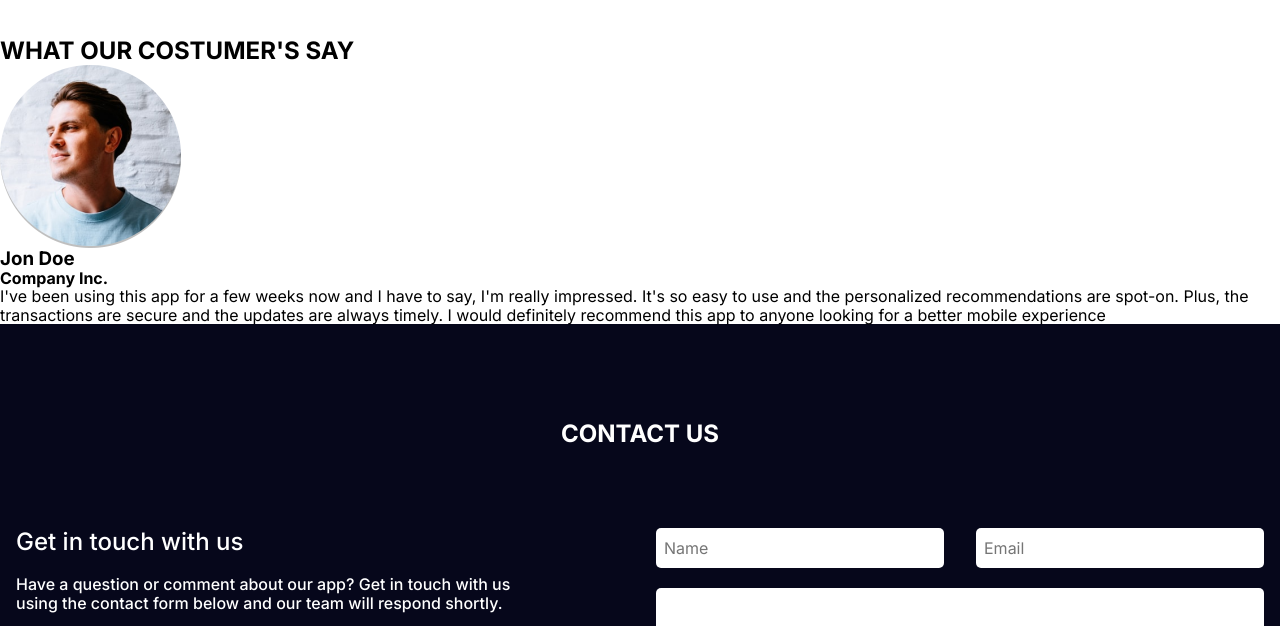
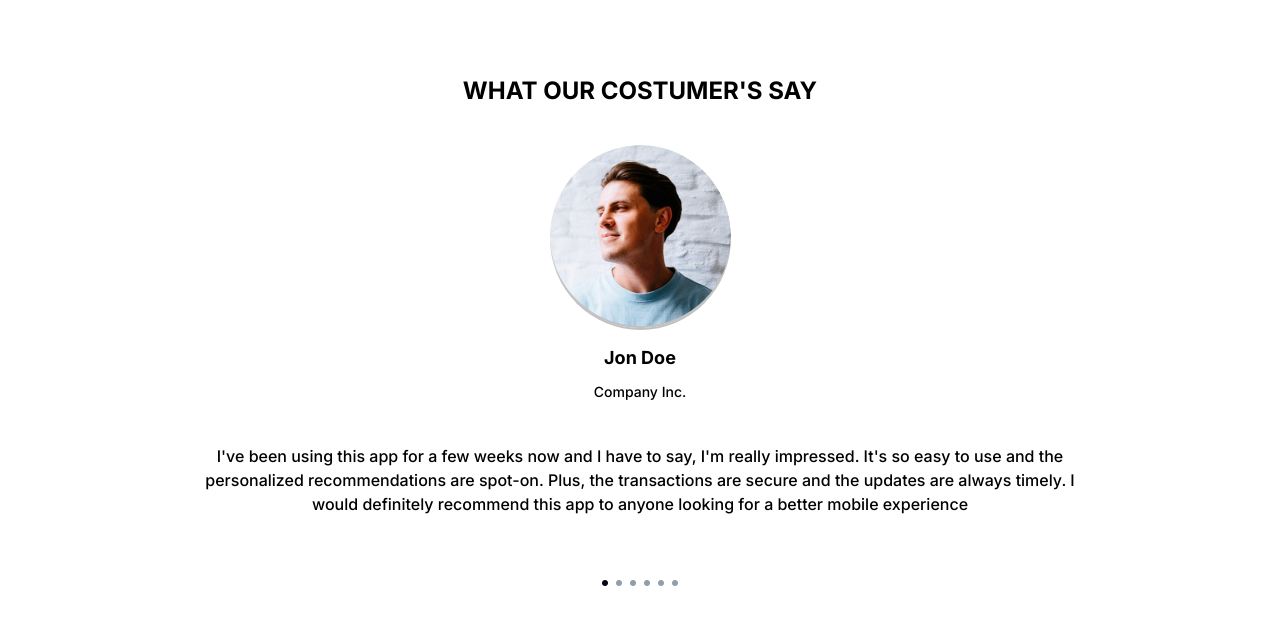
Before and after one commit to HlibNikitin/blended-15_16, a plain HTML site: page index.html in a window 1280 px wide. Shown: the part 2846-3472 px from the top of the page. Drawn offline with nearby package versions, Linux system fonts and the light colour scheme.

Commit message:
our costumers css

```diff
--- a/css/styles.css
+++ b/css/styles.css
@@ -110,6 +110,55 @@ body {
   text-align: center;
   color: #fff;
 }
+
+/* #region What our costumer`s say */
+
+.container-costumers {
+  padding: 40px 0;
+  display: block;
+  text-align: center;
+}
+
+.costumers-title {
+  font-weight: 700;
+  font-size: 24px;
+  margin-bottom: 40px;
+}
+
+.costumers-img {
+  border-radius: 100%;
+  box-shadow: 0 2px 0 0 rgba(0, 0, 0, 0.25);
+  margin: 0 auto;
+}
+
+.costumers-name {
+  font-weight: 700;
+  font-size: 18px;
+  margin-bottom: 12px;
+  margin-top: 20px;
+}
+
+.costumers-prof {
+  font-weight: 500;
+  font-size: 14px;
+  line-height: 1.71;
+  margin-bottom: 40px;
+}
+
+.costumers-text {
+  font-weight: 500;
+  font-size: 16px;
+  line-height: 1.5;
+  max-width: 886px;
+  margin: 0 auto;
+  margin-bottom: 64px;
+}
+
+.costumers-pages {
+  margin: 0 auto;
+}
+
+/* #endregion What our costumer`s say */
 
 /* Hero */
 
--- a/index.html
+++ b/index.html
@@ -1,18 +1,22 @@
 <!DOCTYPE html>
 <html lang="en">
-
   <head>
     <meta charset="UTF-8" />
     <meta name="viewport" content="width=device-width, initial-scale=1.0" />
     <title>MobileApp</title>
-  <link rel="stylesheet" href="https://cdnjs.cloudflare.com/ajax/libs/modern-normalize/2.0.0/modern-normalize.min.css"
+    <link
+      rel="stylesheet"
+      href="https://cdnjs.cloudflare.com/ajax/libs/modern-normalize/2.0.0/modern-normalize.min.css"
       integrity="sha512-4xo8blKMVCiXpTaLzQSLSw3KFOVPWhm/TRtuPVc4WG6kUgjH6J03IBuG7JZPkcWMxJ5huwaBpOpnwYElP/m6wg=="
-    crossorigin="anonymous" referrerpolicy="no-referrer" />
+      crossorigin="anonymous"
+      referrerpolicy="no-referrer"
+    />
     <link rel="preconnect" href="https://fonts.googleapis.com" />
     <link rel="preconnect" href="https://fonts.gstatic.com" crossorigin />
     <link
       href="https://fonts.googleapis.com/css2?family=Inter:ital,opsz,wght@0,14..32,100..900;1,14..32,100..900&family=Montserrat:ital,wght@0,100..900;1,100..900&display=swap"
-    rel="stylesheet" />
+      rel="stylesheet"
+    />
     <link rel="stylesheet" href="./css/styles.css" />
   </head>
 
@@ -50,7 +54,13 @@
             <button type="button" class="hero-button">Download</button>
           </div>
 
-        <img src="./images/mobile.png" alt="Mobile" width="895.13" height="553.46" class="hero-photo" />
+          <img
+            src="./images/mobile.png"
+            alt="Mobile"
+            width="895.13"
+            height="553.46"
+            class="hero-photo"
+          />
         </div>
       </section>
       <!-- #endregion Hero -->
@@ -87,7 +97,12 @@
             </p>
           </li>
         </ul>
-      <img src="./images/key.png" alt="Key Features" width="396" height="601" />
+        <img
+          src="./images/key.png"
+          alt="Key Features"
+          width="396"
+          height="601"
+        />
         <ul>
           <li>
             <h3>Integration with Other Apps:</h3>
@@ -126,7 +141,12 @@
         </p>
         <a href=""></a>
         <a href=""></a>
-      <img src="./images/video.png" alt="watch the video" width="501" height="282" />
+        <img
+          src="./images/video.png"
+          alt="watch the video"
+          width="501"
+          height="282"
+        />
       </section>
 
       <!-- Section Our Team -->
@@ -142,28 +162,52 @@
           </p>
           <ul class="team-list">
             <li class="team-list-item">
-            <img class="our-team-photo" src="./images/david.png" alt="David Patel" width="264" height="260" />
+              <img
+                class="our-team-photo"
+                src="./images/david.png"
+                alt="David Patel"
+                width="264"
+                height="260"
+              />
               <div class="team-container">
                 <h3 class="team-container-title">David Patel</h3>
                 <p class="team-container-text">Managing Director</p>
               </div>
             </li>
             <li class="team-list-item">
-            <img class="our-team-photo" src="./images/rachel.png" alt="Rachel Kim" width="264" height="260" />
+              <img
+                class="our-team-photo"
+                src="./images/rachel.png"
+                alt="Rachel Kim"
+                width="264"
+                height="260"
+              />
               <div class="team-container">
                 <h3 class="team-container-title">Rachel Kim</h3>
                 <p class="team-container-text">Lead Designer</p>
               </div>
             </li>
             <li class="team-list-item">
-            <img class="our-team-photo" src="./images/samantha.png" alt="Samantha Chen" width="264" height="260" />
+              <img
+                class="our-team-photo"
+                src="./images/samantha.png"
+                alt="Samantha Chen"
+                width="264"
+                height="260"
+              />
               <div class="team-container">
                 <h3 class="team-container-title">Samantha Chen</h3>
                 <p class="team-container-text">Lead Developer</p>
               </div>
             </li>
             <li class="team-list-item">
-            <img class="our-team-photo" src="./images/andrew.png" alt="Andrew Nguyen" width="264" height="260" />
+              <img
+                class="our-team-photo"
+                src="./images/andrew.png"
+                alt="Andrew Nguyen"
+                width="264"
+                height="260"
+              />
               <div class="team-container">
                 <h3 class="team-container-title">Andrew Nguyen</h3>
                 <p class="team-container-text">Sr. UI Designer</p>
@@ -173,21 +217,34 @@
         </div>
       </section>
       <!--End of section Our Team -->
-    <!-- What our costumer`s say -->
-    <section>
-      <h2>WHAT OUR COSTUMER'S SAY</h2>
-      <img src="./images/jon.png" alt="Jon Doe" width="181" />
-      <h3>Jon Doe</h3>
-      <h4>Company Inc.</h4>
-      <p>
+      <!-- #region What our costumer`s say -->
+      <section class="section-costumers">
+        <div class="container-costumers">
+          <h2 class="costumers-title">WHAT OUR COSTUMER'S SAY</h2>
+          <img
+            class="costumers-img"
+            src="./images/jon.png"
+            alt="Jon Doe"
+            width="181"
+          />
+          <h3 class="costumers-name">Jon Doe</h3>
+          <h4 class="costumers-prof">Company Inc.</h4>
+          <p class="costumers-text">
             I've been using this app for a few weeks now and I have to say, I'm
             really impressed. It's so easy to use and the personalized
-        recommendations are spot-on. Plus, the transactions are secure and the
-        updates are always timely. I would definitely recommend this app to
-        anyone looking for a better mobile experience
+            recommendations are spot-on. Plus, the transactions are secure and
+            the updates are always timely. I would definitely recommend this app
+            to anyone looking for a better mobile experience
           </p>
+          <img
+            class="costumers-pages"
+            src="./images/dots.png"
+            alt="dots"
+            width="76"
+          />
+        </div>
       </section>
-    <!-- End os section What our costumer`s say -->
+      <!-- #endregion What our costumer`s say -->
     </main>
     <!-- #Region Footer -->
     <footer class="section-footer">
@@ -197,56 +254,78 @@
           <div class="first-footer-container">
             <h3 class="footer-subtitle">Get in touch with us</h3>
             <p class="footer-text">
-        Have a question or comment about our app? Get in touch with us using the
-        contact form below and our team will respond shortly.
+              Have a question or comment about our app? Get in touch with us
+              using the contact form below and our team will respond shortly.
             </p>
             <ul class="social-media-list">
               <li class="social-media-li-item">
-          <a class="social-media-link" href="https://www.facebook.com/"> <svg class="social-icons" width="20" height="20" >
-            <use href="./images/icons.svg#icon-facebook" >
-
-            </use>
-          </svg> </a>
+                <a class="social-media-link" href="https://www.facebook.com/">
+                  <svg class="social-icons" width="20" height="20">
+                    <use href="./images/icons.svg#icon-facebook"></use>
+                  </svg>
+                </a>
               </li>
-        <li class="social-media-li-item" ><a class="social-media-link" href="https://x.com/">
-          <svg class="social-icons" width="20" height="20" >
-            <use href="./images/icons.svg#icon-twitter" >
-
-            </use>
+              <li class="social-media-li-item">
+                <a class="social-media-link" href="https://x.com/">
+                  <svg class="social-icons" width="20" height="20">
+                    <use href="./images/icons.svg#icon-twitter"></use>
                   </svg>
-        </a></li>
+                </a>
+              </li>
               <li class="social-media-li-item">
                 <a class="social-media-link" href="https://www.linkedin.com/">
-            <svg class="social-icons" width="20" height="20" >
-              <use href="./images/icons.svg#icon-cib_linkedin-in" >
-
-              </use>
+                  <svg class="social-icons" width="20" height="20">
+                    <use href="./images/icons.svg#icon-cib_linkedin-in"></use>
                   </svg>
                 </a>
               </li>
             </ul>
             <address class="address">
               <ul contact-list>
-          <li class="contact-list-item"><a class="contact-link" href="tel:+xxxxxxxxxxxx">+xx-xxxx-xxxx-xx</a></li>
-          <li><a class="contact-link" href="mailto:goIteens@gmail.com">goIteens@gmail.com</a></li>
+                <li class="contact-list-item">
+                  <a class="contact-link" href="tel:+xxxxxxxxxxxx"
+                    >+xx-xxxx-xxxx-xx</a
+                  >
+                </li>
+                <li>
+                  <a class="contact-link" href="mailto:goIteens@gmail.com"
+                    >goIteens@gmail.com</a
+                  >
+                </li>
               </ul>
             </address>
           </div>
           <div class="footer-form">
             <form action="" class="customer-form">
               <div class="form-wraper">
-          <label for="name" class="form-label" > <input id="name" class="form-input" type="text" placeholder="Name">
+                <label for="name" class="form-label">
+                  <input
+                    id="name"
+                    class="form-input"
+                    type="text"
+                    placeholder="Name"
+                  />
                 </label>
-          <label for="email" class="form-label" > <input id="email" class="form-input" type="email" placeholder="Email">
+                <label for="email" class="form-label">
+                  <input
+                    id="email"
+                    class="form-input"
+                    type="email"
+                    placeholder="Email"
+                  />
                 </label>
               </div>
-        <label for="comment" class="form-label" ><textarea class="form-comment" id="comment" placeholder="Massage" name="user-comment">
-
+              <label for="comment" class="form-label">
+                <textarea
+                  class="form-comment"
+                  id="comment"
+                  placeholder="Massage"
+                  name="user-comment"
+                >
                 </textarea>
               </label>
-        <button type="button"class="submit-footer-btn">SUBMIT</button>
+              <button type="button" class="submit-footer-btn">SUBMIT</button>
             </form>
-
           </div>
         </div>
       </div>
```
Also changed, not shown: images/dots.png (added). Lines whose indentation alone changed are shown as unchanged.
